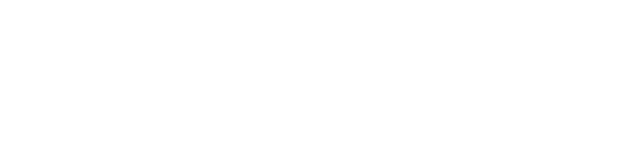
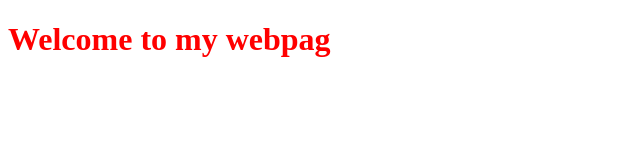
Before and after one commit to 9dorgham/demo-repo, a plain HTML site: page index.html in a window 1280 px wide. Shown: the whole page, without its empty margins (0-640 px from the left). Drawn offline with Linux system fonts and the light colour scheme.

Commit message:
let's make a web page

```diff
--- a/index.html
+++ b/index.html
@@ -4,8 +4,9 @@
     <meta charset="UTF-8">
     <meta name="viewport" content="width=device-width, initial-scale=1.0">
     <title>Document</title>
+    <link rel="stylesheet" href="./main.css">
 </head>
 <body>
-
+    <h1>Welcome to my webpag</h1>
 </body>
 </html>
--- /dev/null
+++ b/main.css
@@ -0,0 +1,3 @@
+h1 {
+    color: red;
+}
```
